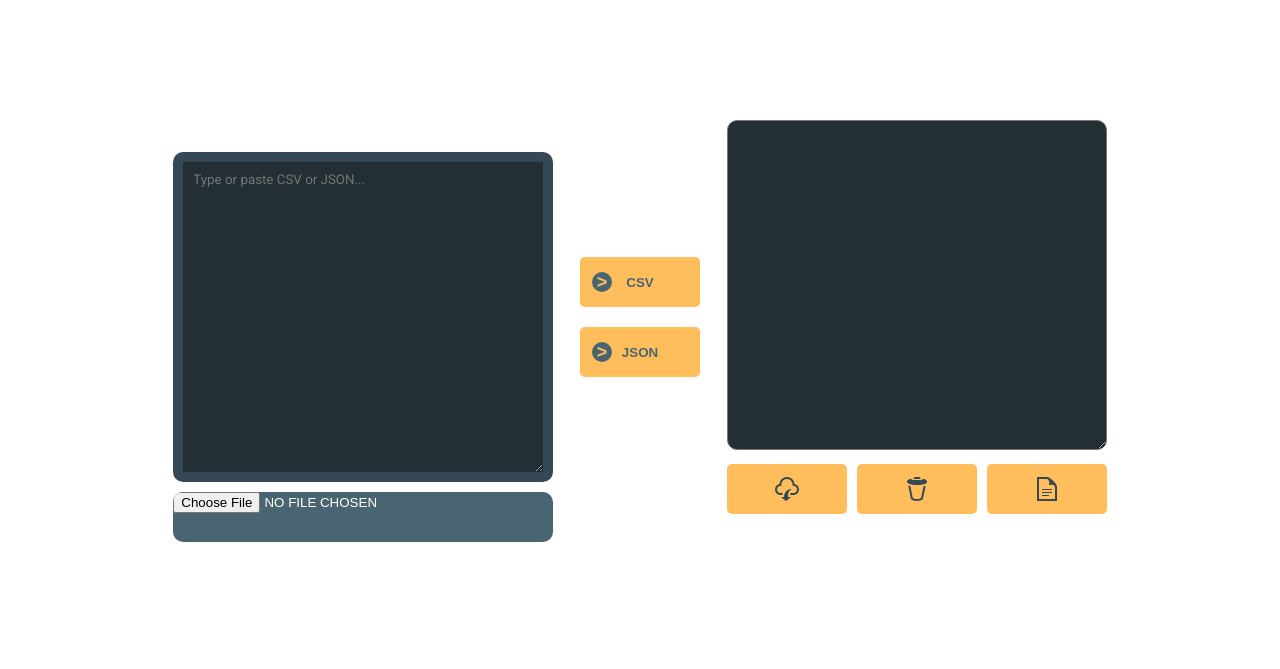
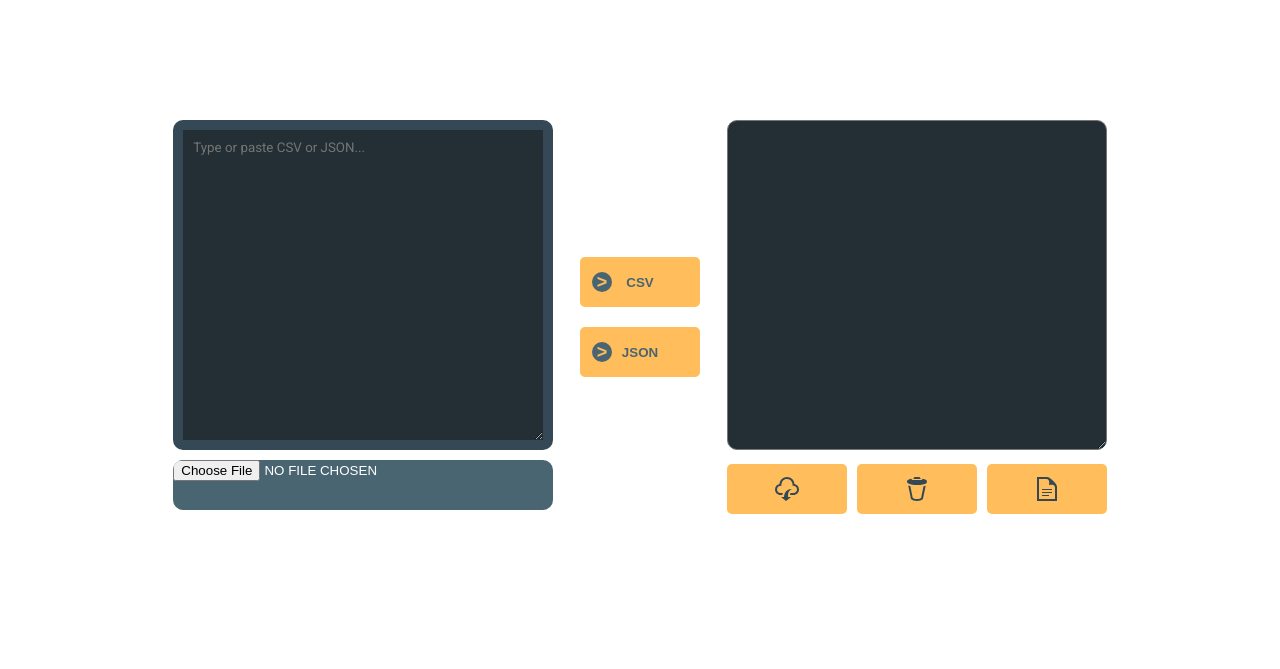
Before and after one commit to linusmanuel/CSV-to-JSON, a website: page index.html in a window 1280 px wide. Shown: the top 669 px of the page. Drawn offline with Linux system fonts and the light colour scheme.

Commit message:
fix(home): Adjusted elements inside main-section

```diff
--- a/resources/frontend/pages/_home.scss
+++ b/resources/frontend/pages/_home.scss
@@ -2,7 +2,6 @@
   display: flex;
   font-size: $default-font-size;
   justify-content: space-around;
-  align-items: center;
   max-width: 960px;
   margin: 0 auto;
   margin-bottom: 5.5rem;
--- a/resources/frontend/sections/_section-input.scss
+++ b/resources/frontend/sections/_section-input.scss
@@ -1,6 +1,5 @@
 .section-input {
   max-width: 38rem;
-  max-height: 33rem;
 
   @media only screen and (max-width: 900px) {
     margin-bottom: 8rem;
```
Also changed, not shown: resources/style/style.css.
